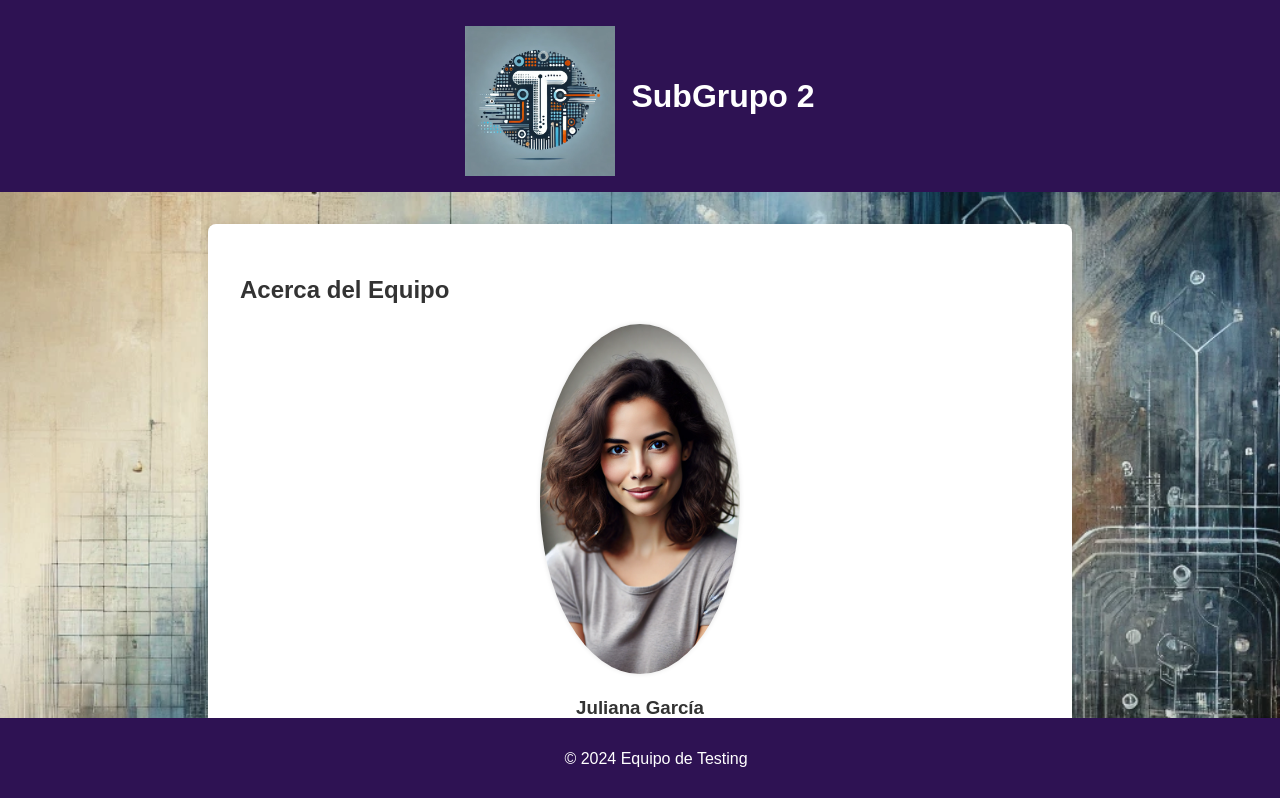
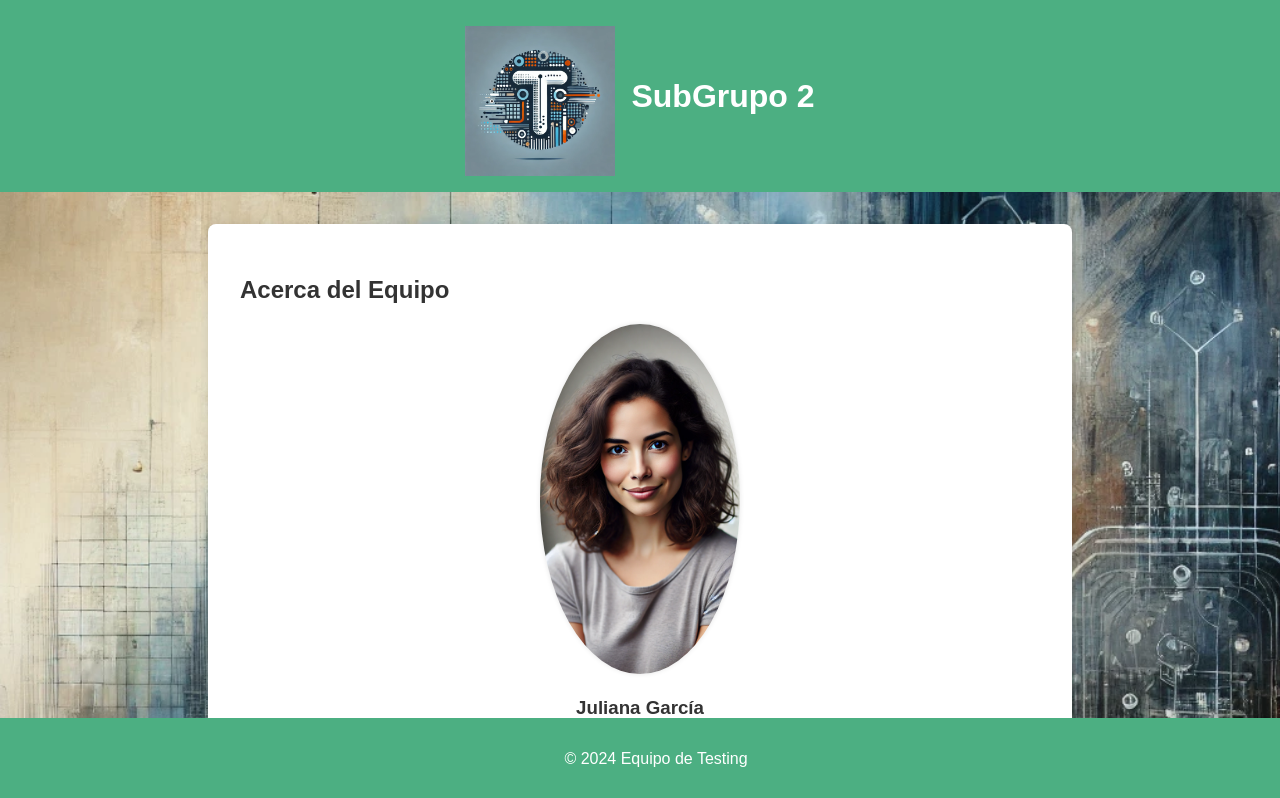
Before and after one commit to jujigarcia/Proyecto-de-Testing-Grupo2, a plain HTML site: page index.html in a window 1280 px wide. Shown: the top 798 px of the page. Drawn offline with Linux system fonts and the light colour scheme; files whose address does not match are found by name.

Commit message:
Update style.css

```diff
--- a/style.css
+++ b/style.css
@@ -1,13 +1,13 @@
 body {
     font-family: Arial, sans-serif;
-    background-color: #f0f0f0;
+    background-color:#4caf50;
     color: #333;
     margin: 0;
     padding: 0;
 }
 
 header {
-    background-color: #2e1253;
+    background-color: #4caf82;
     color: white;
     padding: 1em;
 }
@@ -72,7 +72,7 @@ header img {
 }
 
 footer {
-    background-color: #2e1253;
+    background-color: #4caf82;
     color: white;
     text-align: center;
     padding: 1em;
```
